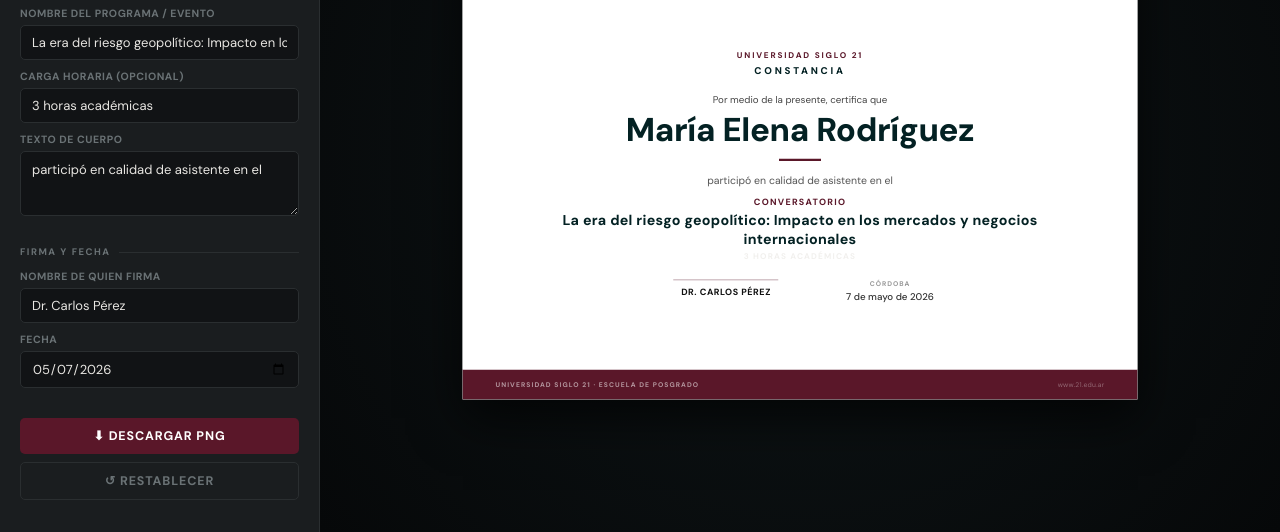
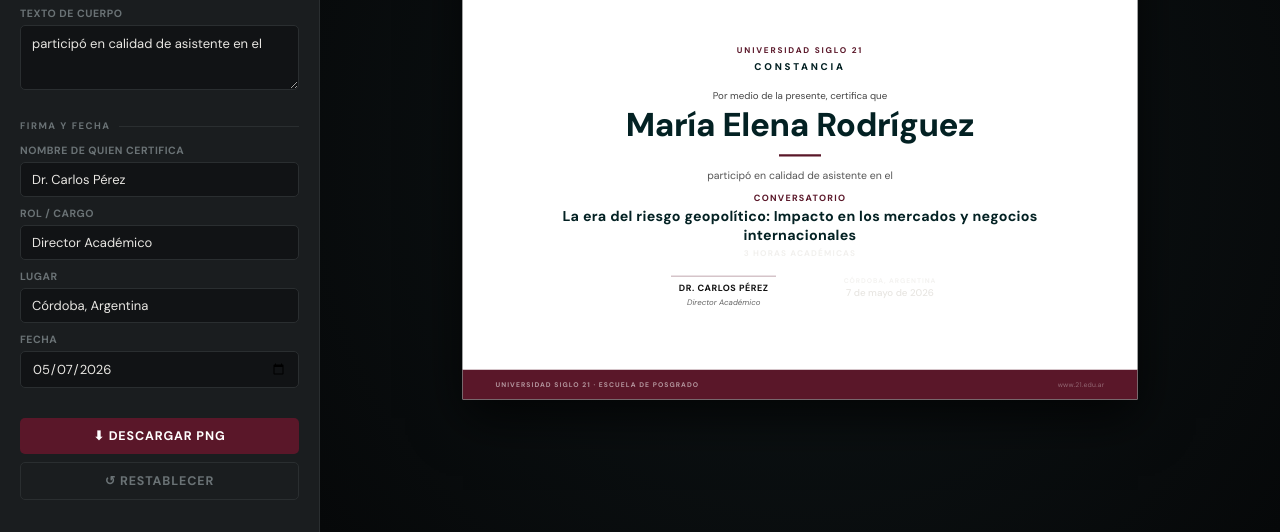
Before and after one commit to fedelozzano/certificate-generator, a plain HTML site: page index.html in a window 1280 px wide. Both pictures are taken after a click on the button "↺ RESTABLECER". Shown: the part 274-806 px from the top of the page. Drawn offline with nearby package versions, Linux system fonts and the light colour scheme.

Commit message:
index.html

```diff
--- a/index.html
+++ b/index.html
@@ -392,11 +392,19 @@
       </div>
     </div>
 
-    <div>
+<div>
       <div class="sec-title">Firma y fecha</div>
       <div class="field">
-        <label>Nombre de quien firma</label>
+        <label>Nombre de quien certifica</label>
         <input id="f-sig1" type="text" value="Dr. Carlos Pérez" oninput="render()" />
+      </div>
+      <div class="field">
+        <label>Rol / Cargo</label>
+        <input id="f-sig1-role" type="text" value="Director Académico" oninput="render()" />
+      </div>
+      <div class="field">
+        <label>Lugar</label>
+        <input id="f-lugar" type="text" value="Córdoba, Argentina" oninput="render()" />
       </div>
       <div class="field">
         <label>Fecha</label>
@@ -451,8 +459,10 @@
     course: document.getElementById('f-course').value || '',
     hours:  document.getElementById('f-hours').value  || '',
     body:   document.getElementById('f-body').value   || 'participó en',
-    sig1:   document.getElementById('f-sig1').value   || '',
-    date:   ds,
+    sig1:     document.getElementById('f-sig1').value      || '',
+    sig1role: document.getElementById('f-sig1-role').value || '',
+    lugar:    document.getElementById('f-lugar').value     || 'Córdoba',
+    date:     ds,
   };
 }
 
@@ -494,8 +504,8 @@
       <div class="c-course" style="color:${T}">${d.course}</div>
       ${d.hours ? `<div class="c-hours">${d.hours}</div>` : '<div style="height:20px"></div>'}
       <div class="c-sig-area">
-        ${d.sig1 ? sigBlock(d.sig1, BURG, '#111') : ''}
-        ${d.date ? dateBlock(d.date, '#333') : ''}
+        ${d.sig1 ? sigBlock(d.sig1, d.sig1role, BURG, '#111') : ''}
+        ${d.date ? dateBlock(d.lugar, d.date, d.sig1role, '#333') : ''}
       </div>
     </div>
 
@@ -525,8 +535,8 @@
       <div class="c-course" style="color:${T};text-align:left;font-size:18px">${d.course}</div>
       ${d.hours ? `<div class="c-hours" style="text-align:left">${d.hours}</div>` : '<div style="height:20px"></div>'}
       <div class="c-sig-area" style="justify-content:flex-start;gap:60px">
-        ${d.sig1 ? sigBlock(d.sig1, BURG, '#111') : ''}
-        ${d.date ? dateBlock(d.date, '#333') : ''}
+        ${d.sig1 ? sigBlock(d.sig1, d.sig1role, BURG, '#111') : ''}
+        ${d.date ? dateBlock(d.lugar, d.date, '#333') : ''}
       </div>
     </div>
   `;
@@ -552,8 +562,8 @@
       <div class="c-course" style="color:${WHITE};font-size:18px">${d.course}</div>
       ${d.hours ? `<div class="c-hours" style="color:rgba(255,255,255,.35)">${d.hours}</div>` : '<div style="height:20px"></div>'}
       <div class="c-sig-area">
-        ${d.sig1 ? sigBlock(d.sig1, BURG2, WHITE) : ''}
-        ${d.date ? dateBlock(d.date, WHITE) : ''}
+        ${d.sig1 ? sigBlock(d.sig1, d.sig1role, BURG2, WHITE) : ''}
+        ${d.date ? dateBlock(d.lugar, d.date, WHITE) : ''}
       </div>
     </div>
   `;
@@ -576,8 +586,8 @@
       <div class="c-course" style="color:${BURG};font-size:18px;font-weight:700">${d.course}</div>
       ${d.hours ? `<div class="c-hours">${d.hours}</div>` : '<div style="height:20px"></div>'}
       <div class="c-sig-area">
-        ${d.sig1 ? sigBlock(d.sig1, BURG, '#111') : ''}
-        ${d.date ? dateBlock(d.date, '#333') : ''}
+        ${d.sig1 ? sigBlock(d.sig1, d.sig1role, BURG, '#111') : ''}
+        ${d.date ? dateBlock(d.lugar, d.date, '#333') : ''}
       </div>
     </div>
 
@@ -588,18 +598,19 @@
   `;
 }
 
-function sigBlock(name, lineColor, textColor) {
+function sigBlock(name, role, lineColor, textColor) {
   return `
     <div class="c-sig" style="color:${textColor}">
       <div class="c-sig-line" style="background:${rgba(lineColor,.5)}"></div>
       <div class="c-sig-name">${name}</div>
+      ${role ? `<div style="font-size:10.5px;font-weight:400;font-style:italic;opacity:.65;margin-top:1px">${role}</div>` : ''}
     </div>`;
 }
 
-function dateBlock(date, textColor) {
+function dateBlock(lugar, date, textColor) {
   return `
-    <div class="c-date-block" style="color:${textColor}">
-      <div class="c-date-label">Córdoba</div>
+    <div class="c-date-block" style="color:${textColor};text-align:right">
+      <div class="c-date-label">${lugar}</div>
       <div class="c-date-value">${date}</div>
     </div>`;
 }
@@ -631,8 +642,10 @@
   document.getElementById('f-course').value = 'La era del riesgo geopolítico: Impacto en los mercados y negocios internacionales';
   document.getElementById('f-hours').value  = '3 horas académicas';
   document.getElementById('f-body').value   = 'participó en calidad de asistente en el';
-  document.getElementById('f-sig1').value   = 'Dr. Carlos Pérez';
-  document.getElementById('f-date').value   = new Date().toISOString().split('T')[0];
+  document.getElementById('f-sig1').value      = 'Dr. Carlos Pérez';
+  document.getElementById('f-sig1-role').value = 'Director Académico';
+  document.getElementById('f-lugar').value     = 'Córdoba, Argentina';
+  document.getElementById('f-date').value      = new Date().toISOString().split('T')[0];
   setTpl(document.querySelector('[data-tpl="institucional"]'));
   render();
 }
```
